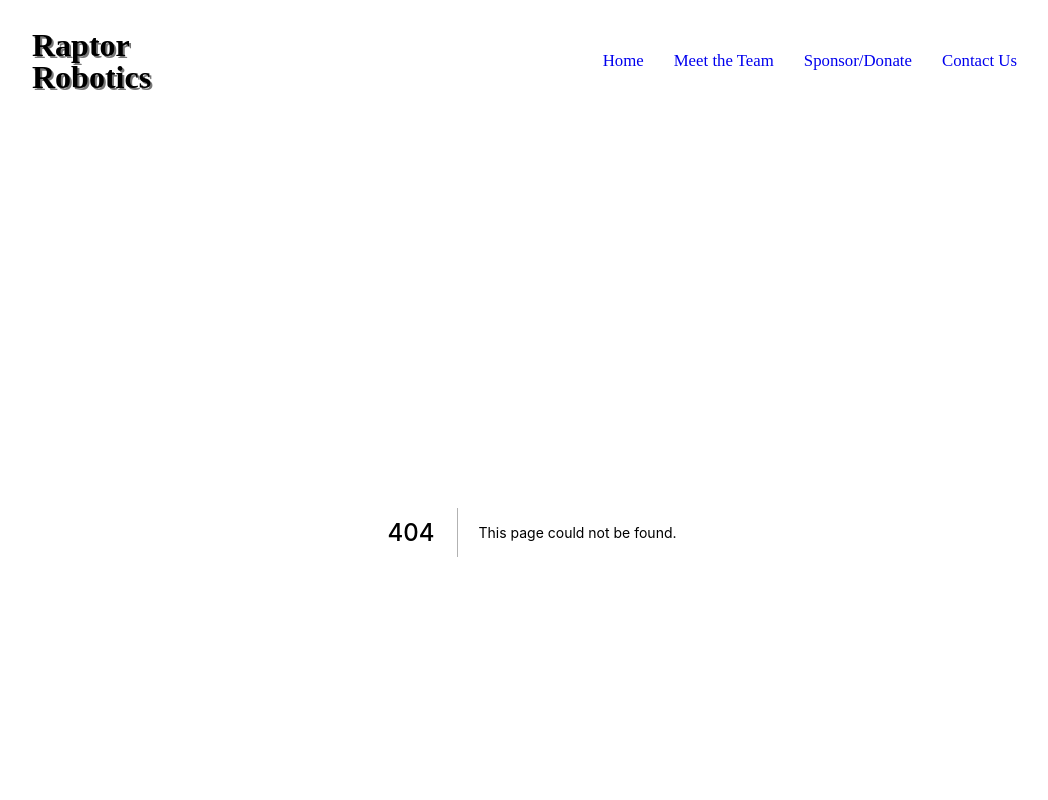
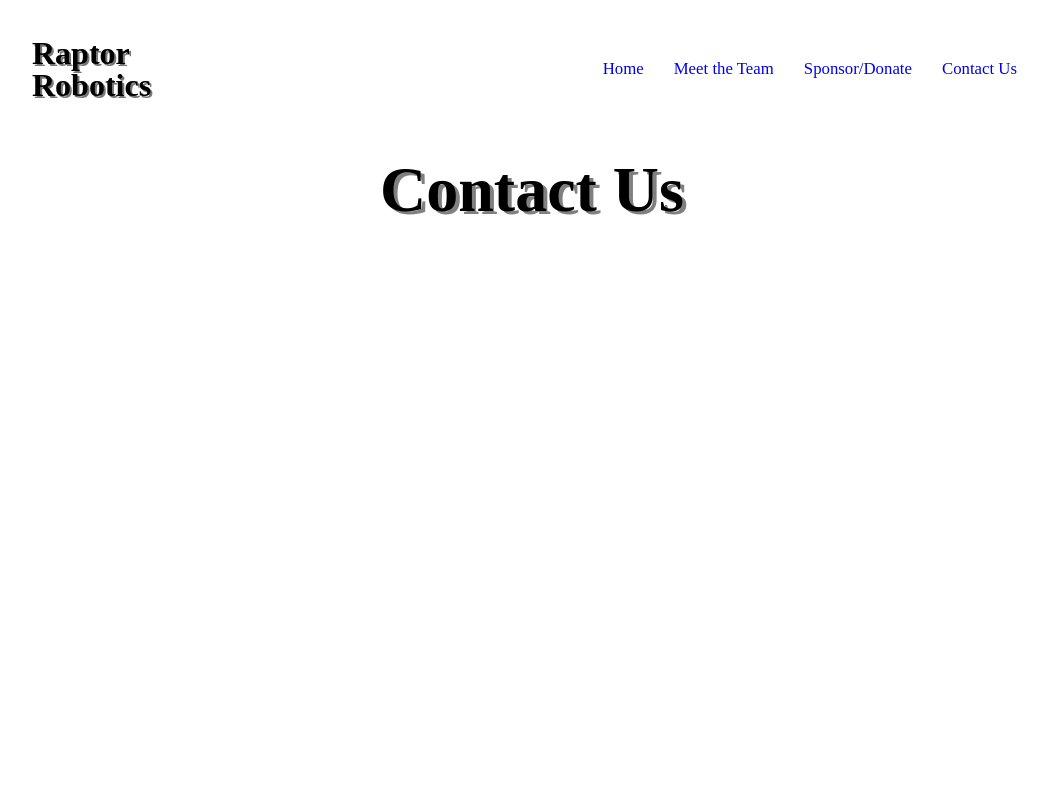
Before and after one commit to minigamerking/raptors1711.com, a Next.js app: page /contact-us in a window 1280 px wide. Before the commit this address had no page. Shown: the top 800 px of the page, without its empty margins (108-1156 px from the left). Built offline with nearby package versions, Linux system fonts and the light colour scheme; what @formativesolutions/colors would draw is missing.

Commit message:
Added a stub 'Contact Us' page.

```diff
--- /dev/null
+++ b/pages/contact-us.tsx
@@ -0,0 +1,21 @@
+/*
+ * Created by Trevor Sears <trevor@trevorsears.com> (https://trevorsears.com/).
+ * 9:19 AM -- October 17th, 2022
+ * Project: v2.raptors1711.com
+ */
+
+import type { NextPage } from 'next';
+import Head from "next/head";
+import PageTitle from "../components/page-title";
+
+const ContactUs: NextPage = () => (
+	<>
+		<Head>
+			<title>Contact Us | Raptor Robotics</title>
+			<meta name="description" content="" />
+		</Head>
+		<PageTitle>Contact Us</PageTitle>
+	</>
+);
+
+export default ContactUs;
```
